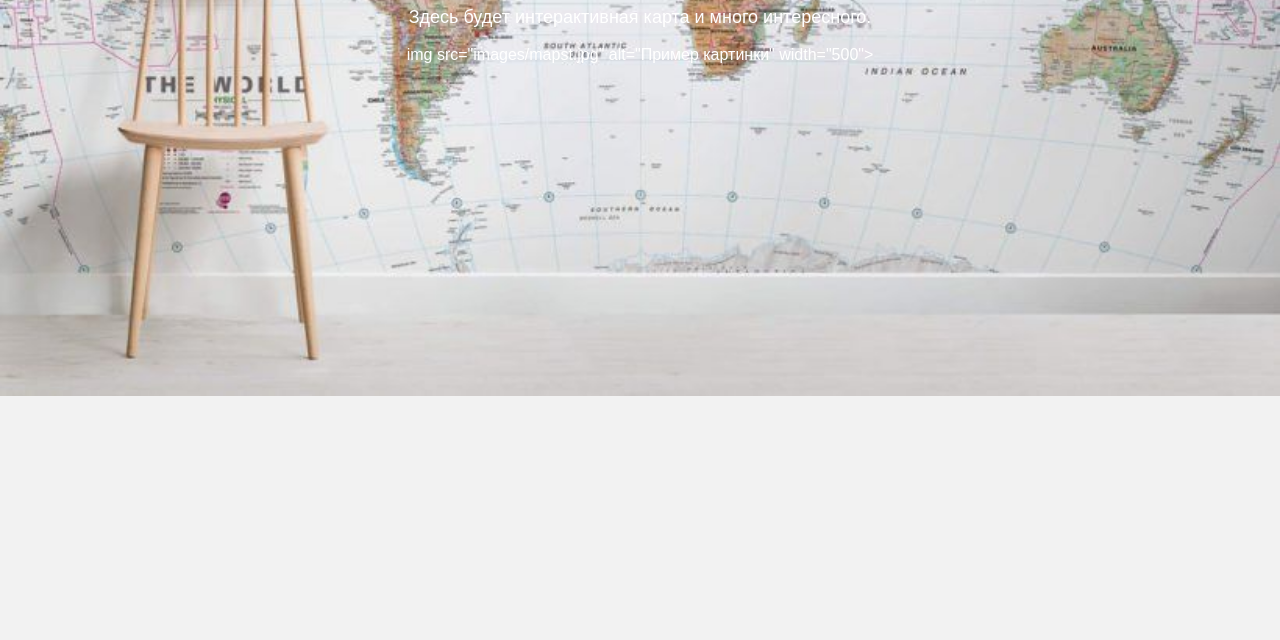
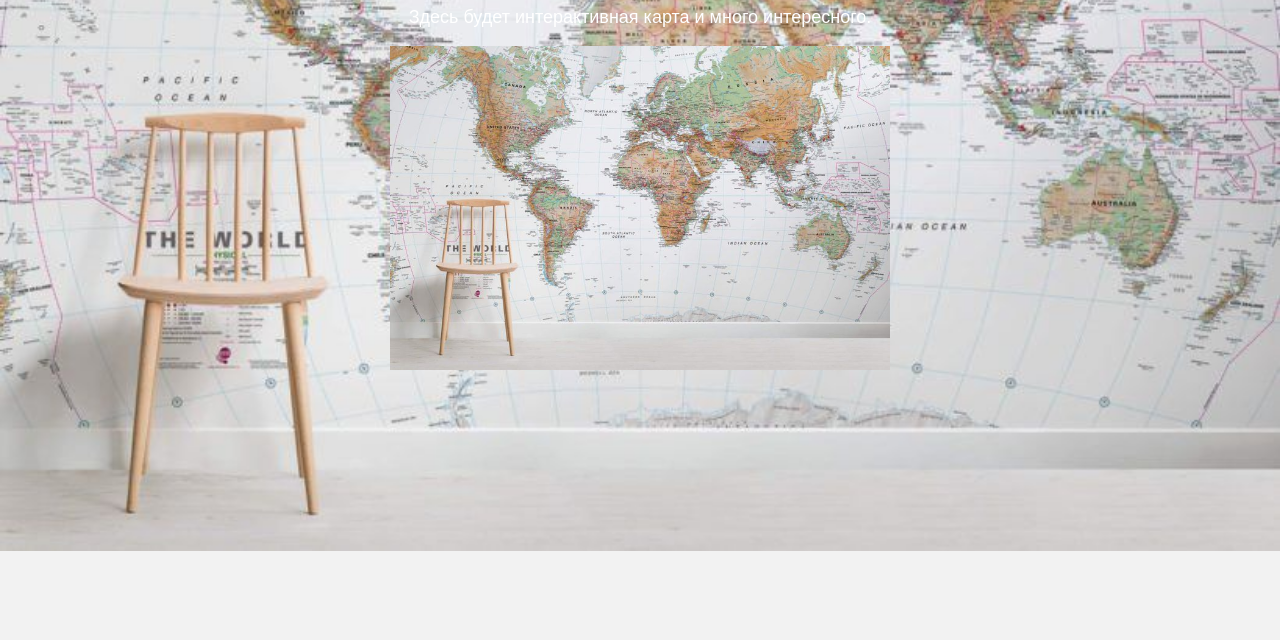
Before and after one commit to blsv-world/momento, a plain HTML site: page index.html in a window 1280 px wide. Shown: the part 160-800 px from the top of the page. Drawn offline with Linux system fonts and the light colour scheme.

Commit message:
Update index.html

```diff
--- a/index.html
+++ b/index.html
@@ -15,7 +15,7 @@
   <h1>Добро пожаловать на мой сайт! 👋</h1>
   <p>Здесь будет интерактивная карта и много интересного.</p>
 
-  img src="images/mapst.jpg" alt="Пример картинки" width="500">
+  <img src="images/mapst.jpg" alt="Пример картинки" width="500">
 
 </body>
 </html>
```
